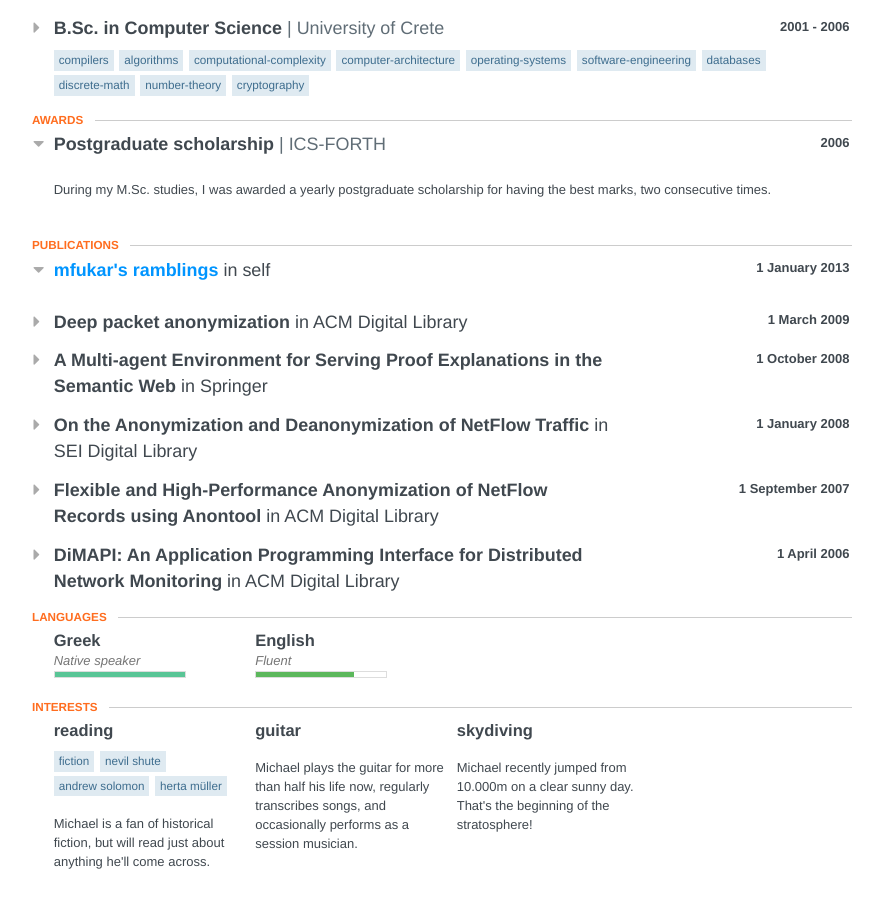
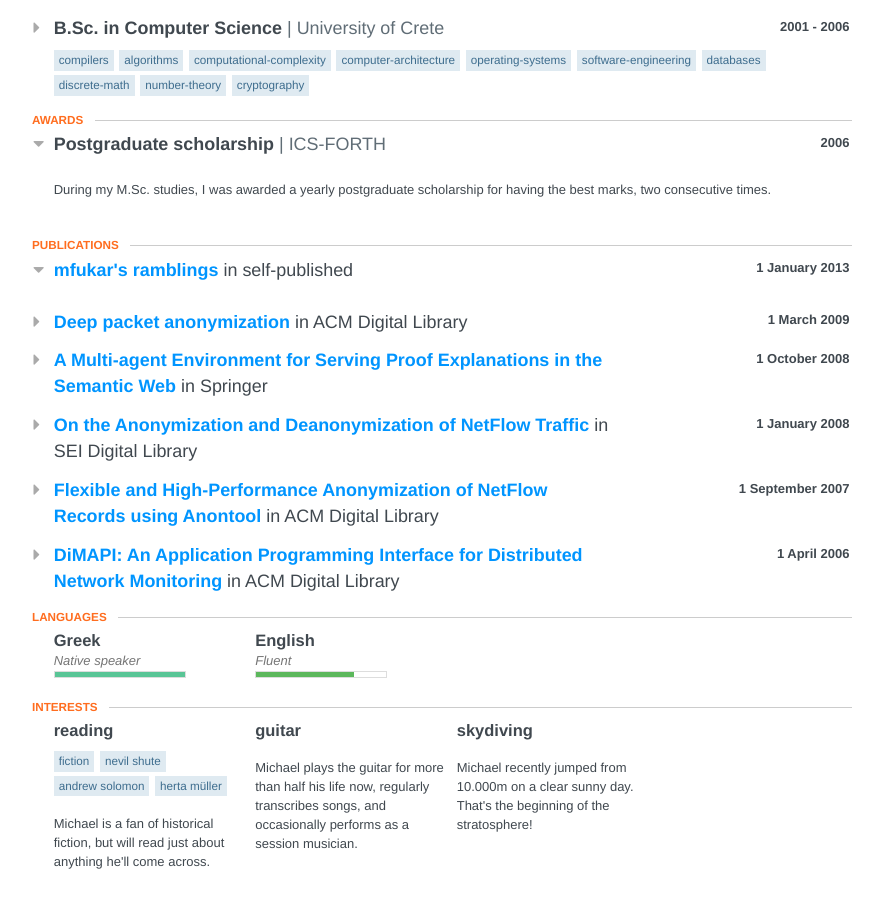
Before and after one commit to mfukar/mfukar.github.com, a Jekyll site: the page resources/mfukar-cv.html, which Jekyll copies as it is, in a window 1280 px wide and 900 px high, scrolled down 1961 px. Shown: the whole window, without its empty margins (198-1081 px from the left). Built offline with Jekyll 4.4.1, drawn with Linux system fonts in a browser that asks for light colours; nearby versions of some CDN libraries.

Commit message:
Update CV

```diff
--- a/resources/mfukar-cv.html
+++ b/resources/mfukar-cv.html
@@ -1390,7 +1390,7 @@ Agia Paraskevi,
 												<a href="http://mfukar.github.io">mfukar&#x27;s ramblings</a>
 											</span>
 </span>	<span class="publisher">
-											in self
+											in self-published
 										</span>
 
                         </div>	<span class="date">
@@ -1403,9 +1403,10 @@ Agia Paraskevi,
 									<span class="fa fa-caret-right"></span>
 </span>
                         <div class="header-left">	<span class="name">
-												Deep packet anonymization
-										</span>
-	<span class="publisher">
+											<span class="website">
+												<a href="http://dl.acm.org/citation.cfm?id&#x3D;1519147">Deep packet anonymization</a>
+											</span>
+</span>	<span class="publisher">
 											in ACM Digital Library
 										</span>
 
@@ -1426,9 +1427,10 @@ Agia Paraskevi,
 									<span class="fa fa-caret-right"></span>
 </span>
                         <div class="header-left">	<span class="name">
-												A Multi-agent Environment for Serving Proof Explanations in the Semantic Web
-										</span>
-	<span class="publisher">
+											<span class="website">
+												<a href="http://link.springer.com/chapter/10.1007%2F978-3-540-87881-0_4">A Multi-agent Environment for Serving Proof Explanations in the Semantic Web</a>
+											</span>
+</span>	<span class="publisher">
 											in Springer
 										</span>
 
@@ -1449,9 +1451,10 @@ Agia Paraskevi,
 									<span class="fa fa-caret-right"></span>
 </span>
                         <div class="header-left">	<span class="name">
-												On the Anonymization and Deanonymization of NetFlow Traffic
-										</span>
-	<span class="publisher">
+											<span class="website">
+												<a href="https://resources.sei.cmu.edu/asset_files/WhitePaper/2008_019_001_45028.pdf">On the Anonymization and Deanonymization of NetFlow Traffic</a>
+											</span>
+</span>	<span class="publisher">
 											in SEI Digital Library
 										</span>
 
@@ -1471,9 +1474,10 @@ Agia Paraskevi,
 									<span class="fa fa-caret-right"></span>
 </span>
                         <div class="header-left">	<span class="name">
-												Flexible and High-Performance Anonymization of NetFlow Records using Anontool
-										</span>
-	<span class="publisher">
+											<span class="website">
+												<a href="http://ieeexplore.ieee.org/xpl/articleDetails.jsp?arnumber&#x3D;4550304">Flexible and High-Performance Anonymization of NetFlow Records using Anontool</a>
+											</span>
+</span>	<span class="publisher">
 											in ACM Digital Library
 										</span>
 
@@ -1494,9 +1498,10 @@ Agia Paraskevi,
 									<span class="fa fa-caret-right"></span>
 </span>
                         <div class="header-left">	<span class="name">
-												DiMAPI: An Application Programming Interface for Distributed Network Monitoring
-										</span>
-	<span class="publisher">
+											<span class="website">
+												<a href="http://ieeexplore.ieee.org/xpl/articleDetails.jsp?arnumber&#x3D;1687568">DiMAPI: An Application Programming Interface for Distributed Network Monitoring</a>
+											</span>
+</span>	<span class="publisher">
 											in ACM Digital Library
 										</span>
 
```
